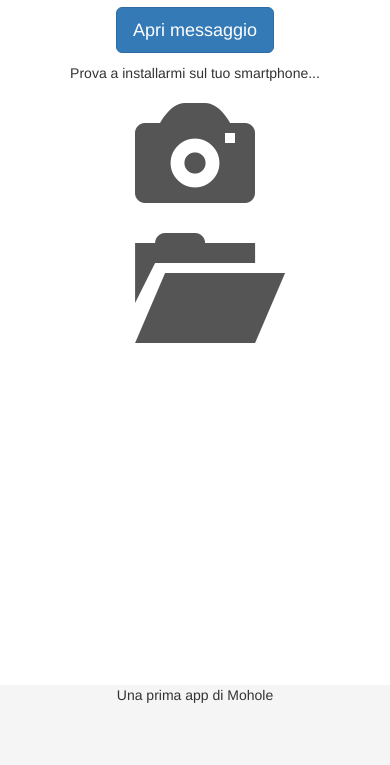
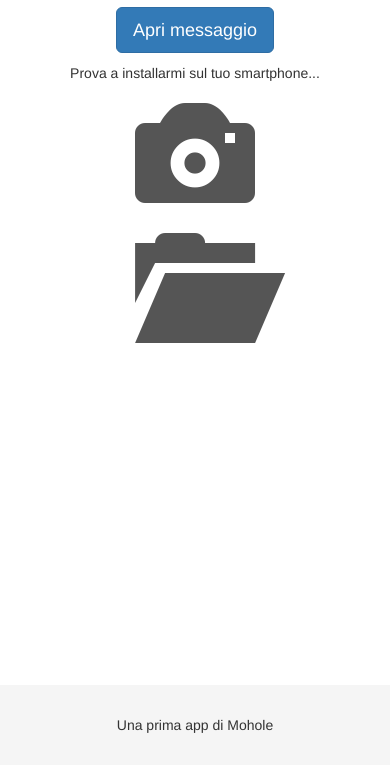
Before and after one commit to Becchina/hello, a plain HTML site: page www/index.html in a window 390 px wide. Shown: the part 79-844 px from the top of the page. Drawn offline with Linux system fonts and the light colour scheme; some packages are replaced by stand-ins of ours; files whose address does not match are found by name.

Commit message:
Update index.css

```diff
--- a/www/css/index.css
+++ b/www/css/index.css
@@ -4,12 +4,13 @@
     display: block;
 }
 .footer{
-    position: absolute;
+    position: fixed;
     bottom:0;
     width: 100%;
     height: 80px;
     background-color: #f5f5f5;
     text-align: center;
+    line-height: 80px;
 }
 .footer.textfooter{
     padding: 30px 0;
```
